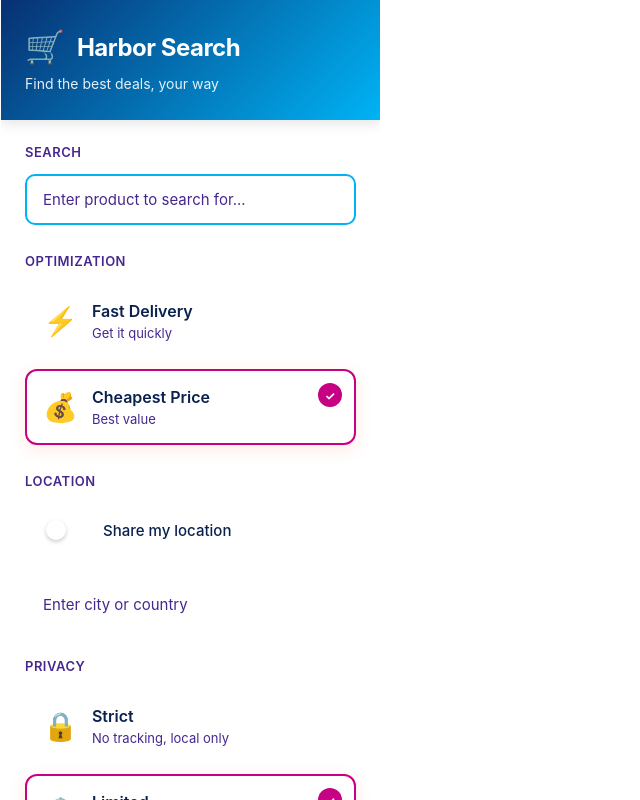
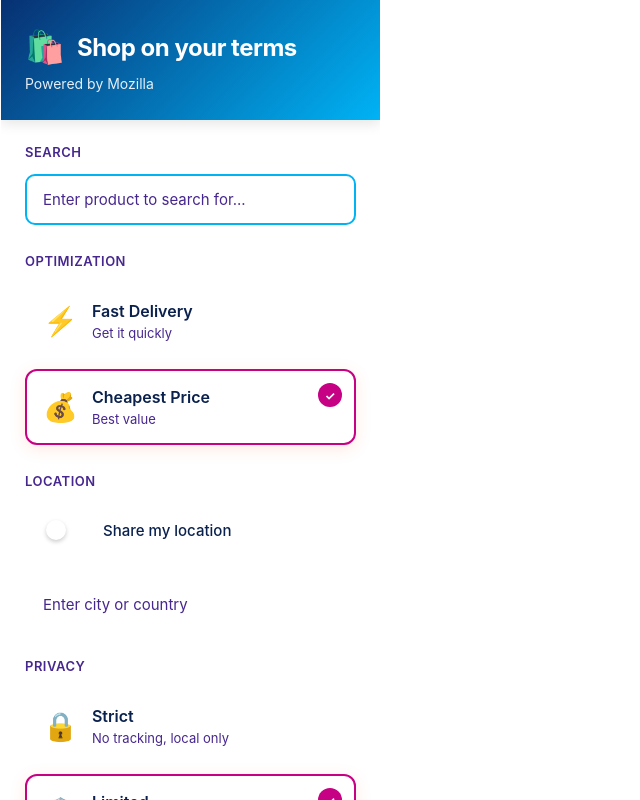
Before and after one commit to intern2807/hacknation_mozilla_challenge, a React (Create React App) app: page / in a window 1280 px wide. Shown: the whole page, without its empty margins (0-640 px from the left). Built offline with nearby package versions, Linux system fonts and the light colour scheme.

Commit message:
adjusted styling

```diff
--- a/src/SearchSidebar.jsx
+++ b/src/SearchSidebar.jsx
@@ -128,7 +128,7 @@ const SearchSidebar = () => {
           </button>
           <div className="logo-area">
 
-            <div className="harbor-icon" role="img" aria-label="Shopping cart">🛒</div>
+            <div className="harbor-icon" role="img" aria-label="Shopping bag">🛍️</div>
 
             <h1>Results</h1>
           </div>
@@ -212,11 +212,11 @@ const SearchSidebar = () => {
       <div className="sidebar-header">
         <div className="logo-area">
 
-          <div className="harbor-icon" role="img" aria-label="Shopping cart">🛒</div>
+          <div className="harbor-icon" role="img" aria-label="Shopping bag">🛍️</div>
 
-          <h1>Harbor Search</h1>
+          <h1>Shop on your terms</h1>
         </div>
-        <p className="tagline">Find the best deals, your way</p>
+        <p className="tagline">Powered by Mozilla</p>
       </div>
 
       <div className="sidebar-content">
```
